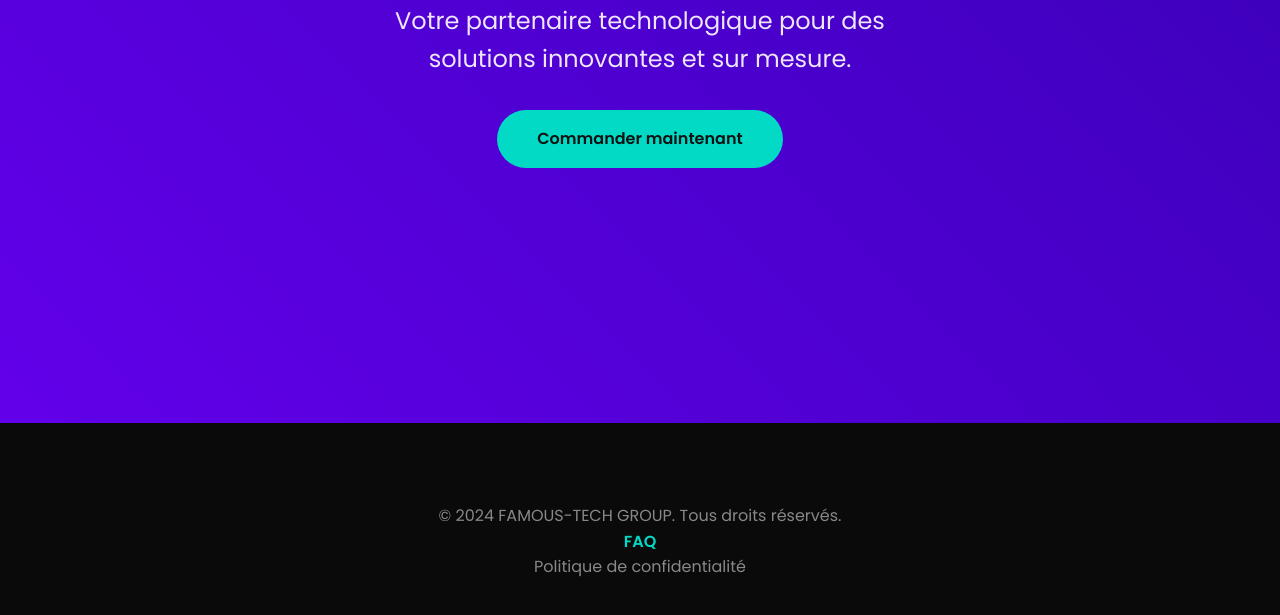
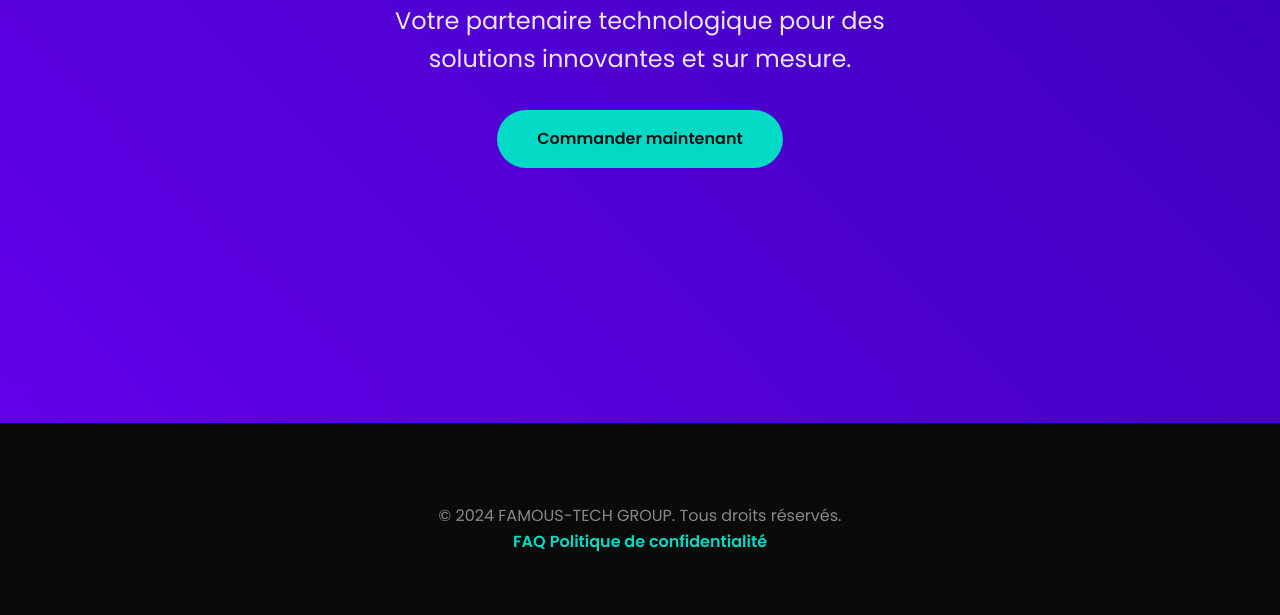
Before and after one commit to Famous-Tech/FAMOUS-TECH-GROUP, a plain HTML site: page index.html in a window 1280 px wide. Shown: the part 377-992 px from the top of the page. Drawn offline with nearby package versions, Linux system fonts and the light colour scheme.

Commit message:
Update index.html

```diff
--- a/index.html
+++ b/index.html
@@ -267,7 +267,7 @@
         <div class="container">
             <p>&copy; 2024 FAMOUS-TECH GROUP. Tous droits réservés.</p>
             <a href="faq.html">FAQ</a>
-            <div class="sharethis-privacy-policy">Politique de confidentialité</div>
+            <a href="polique.html">Politique de confidentialité</a>
         </div>
     </footer>
 
```
